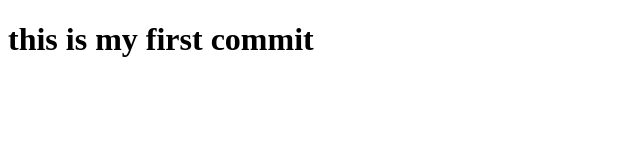
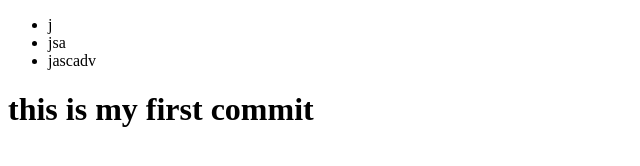
Before and after one commit to AliYAdlloahi/Html, a plain HTML site: page index.html in a window 1280 px wide. Shown: the whole page, without its empty margins (0-640 px from the left). Drawn offline with Linux system fonts and the light colour scheme.

Commit message:
added ul to html

```diff
--- a/index.html
+++ b/index.html
@@ -7,7 +7,11 @@
     <title>Document</title>
   </head>
   <body>
-
+    <ul>
+      <li>j</li>
+      <li>jsa</li>
+      <li>jascadv</li>
+    </ul>
     <h1>this is my first commit</h1>
   </body>
 </html>
```
